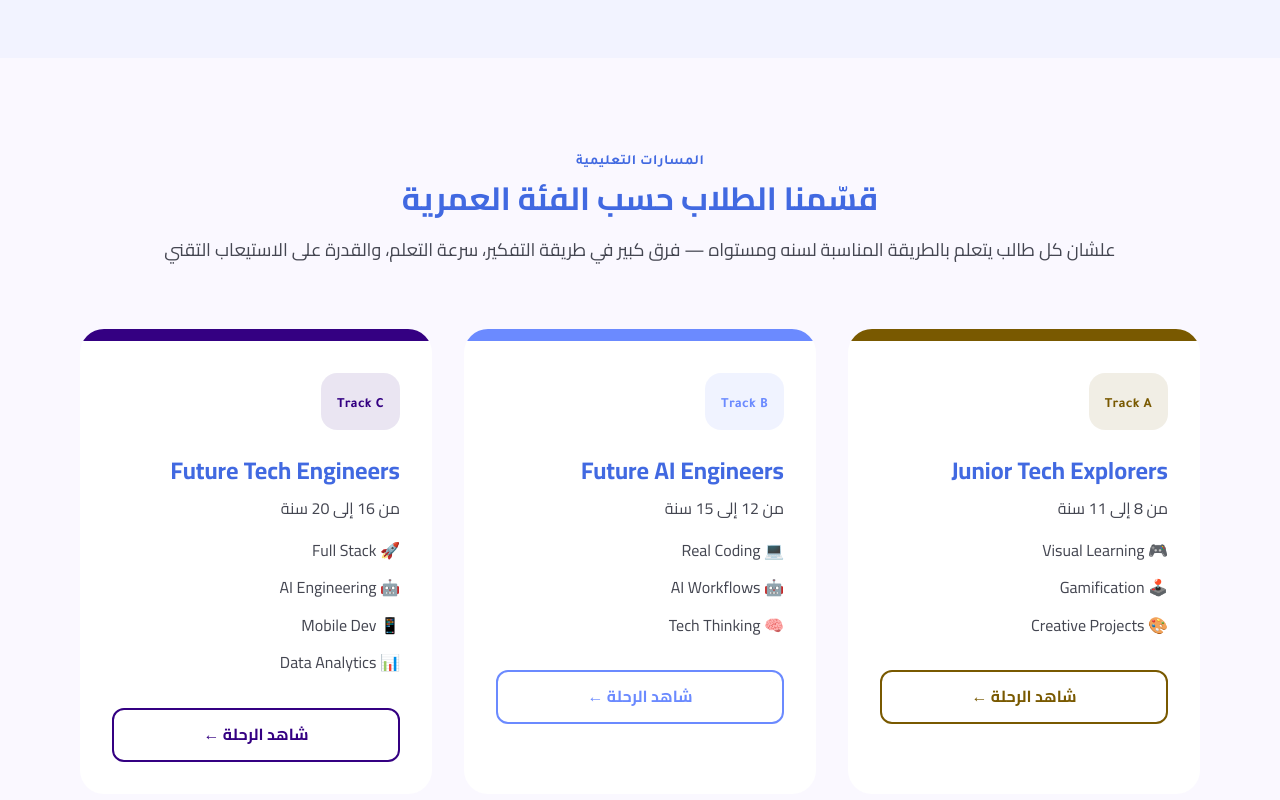
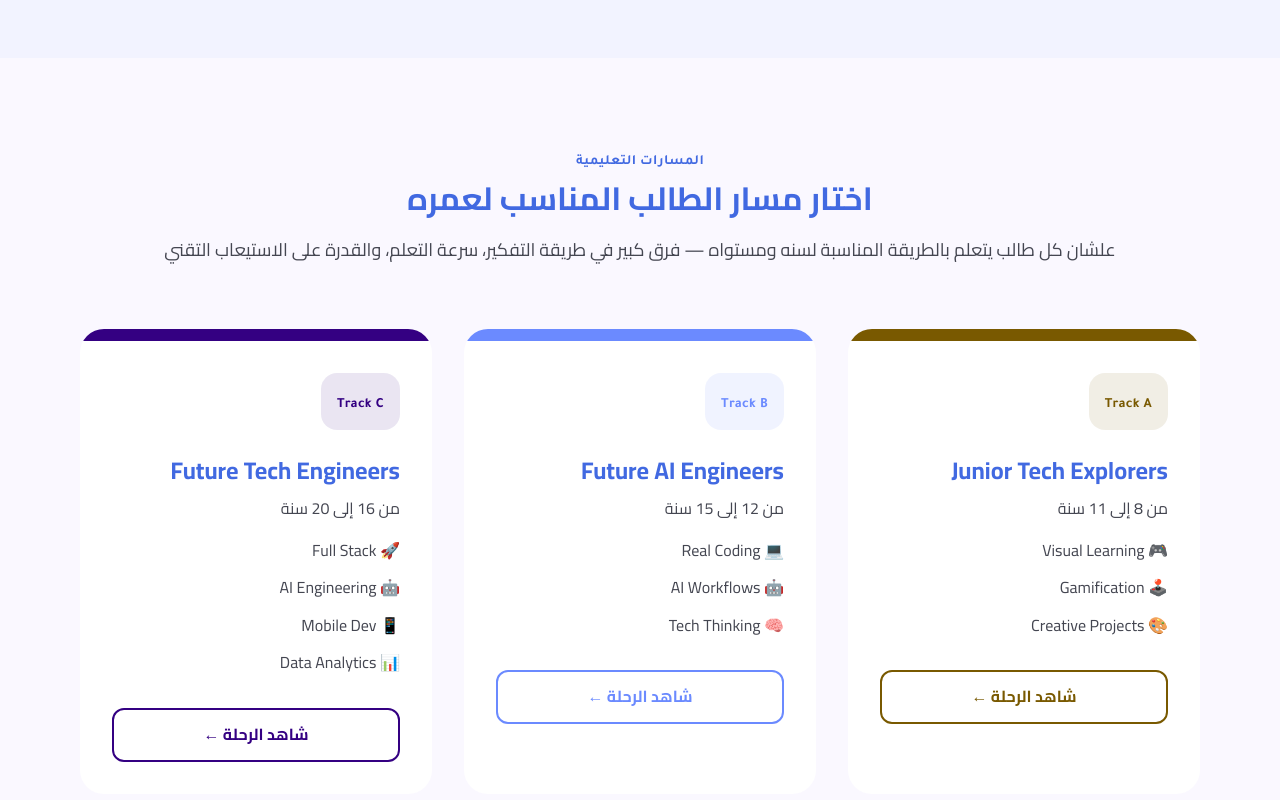
Before and after one commit to emam2025/Tech-Makers, a Next.js app: page / in a window 1280 px wide. Shown: the part 3680-4480 px from the top of the page. Built offline with nearby package versions, Linux system fonts and the light colour scheme.

Commit message:
fix: update homepage tracks section title

```diff
--- a/app/page.js
+++ b/app/page.js
@@ -208,7 +208,7 @@ export default function HomePage() {
         <div className="container-inner">
           <div className="text-center mb-16">
             <span className="font-label-md text-label-md text-primary uppercase tracking-wide mb-2 block">المسارات التعليمية</span>
-            <h2 className="font-headline-xl text-headline-xl text-primary mb-4">قسّمنا الطلاب حسب الفئة العمرية</h2>
+            <h2 className="font-headline-xl text-headline-xl text-primary mb-4">اختار مسار الطالب المناسب لعمره</h2>
             <p className="text-on-surface-variant font-body-lg text-body-lg">علشان كل طالب يتعلم بالطريقة المناسبة لسنه ومستواه — فرق كبير في طريقة التفكير، سرعة التعلم، والقدرة على الاستيعاب التقني</p>
           </div>
 
```
